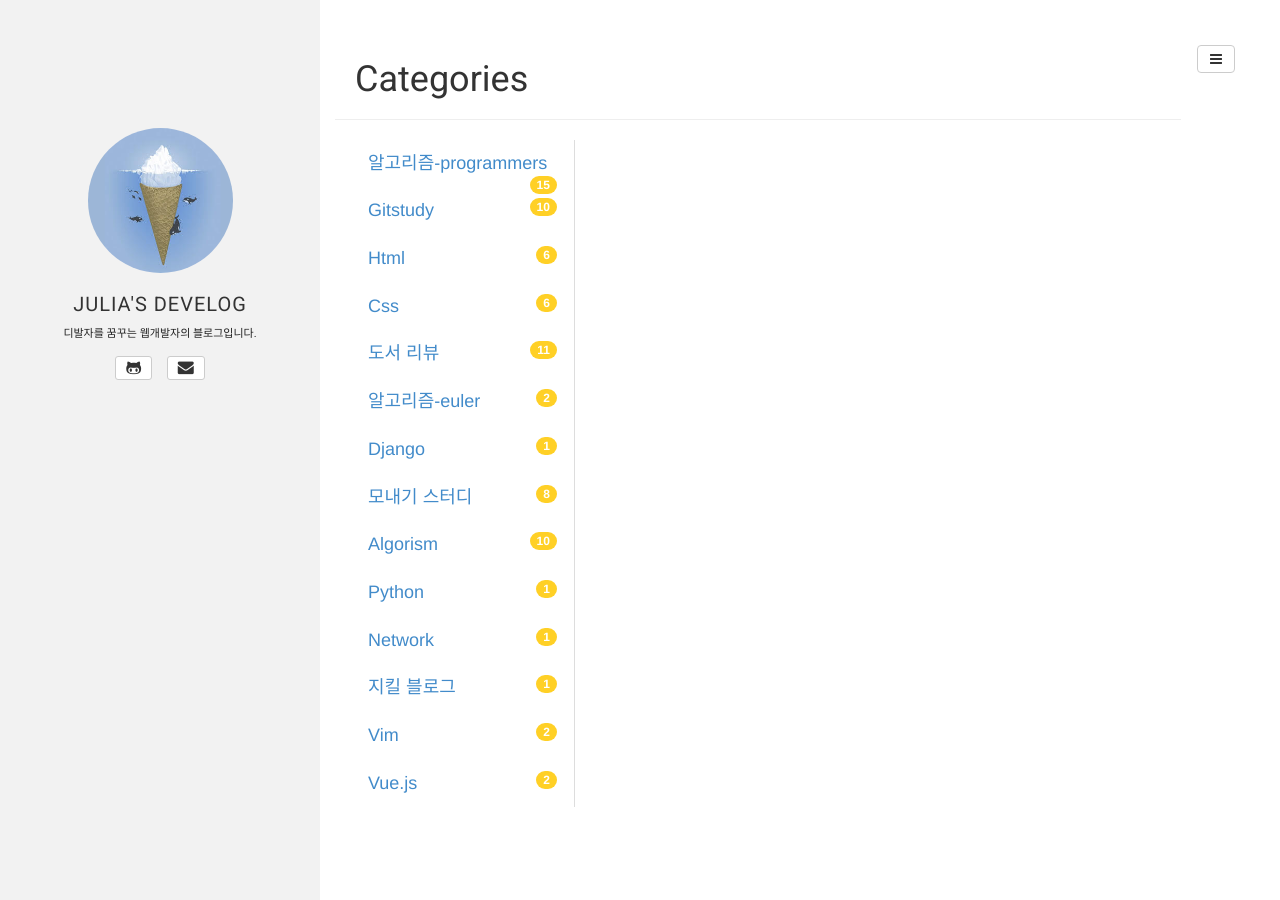
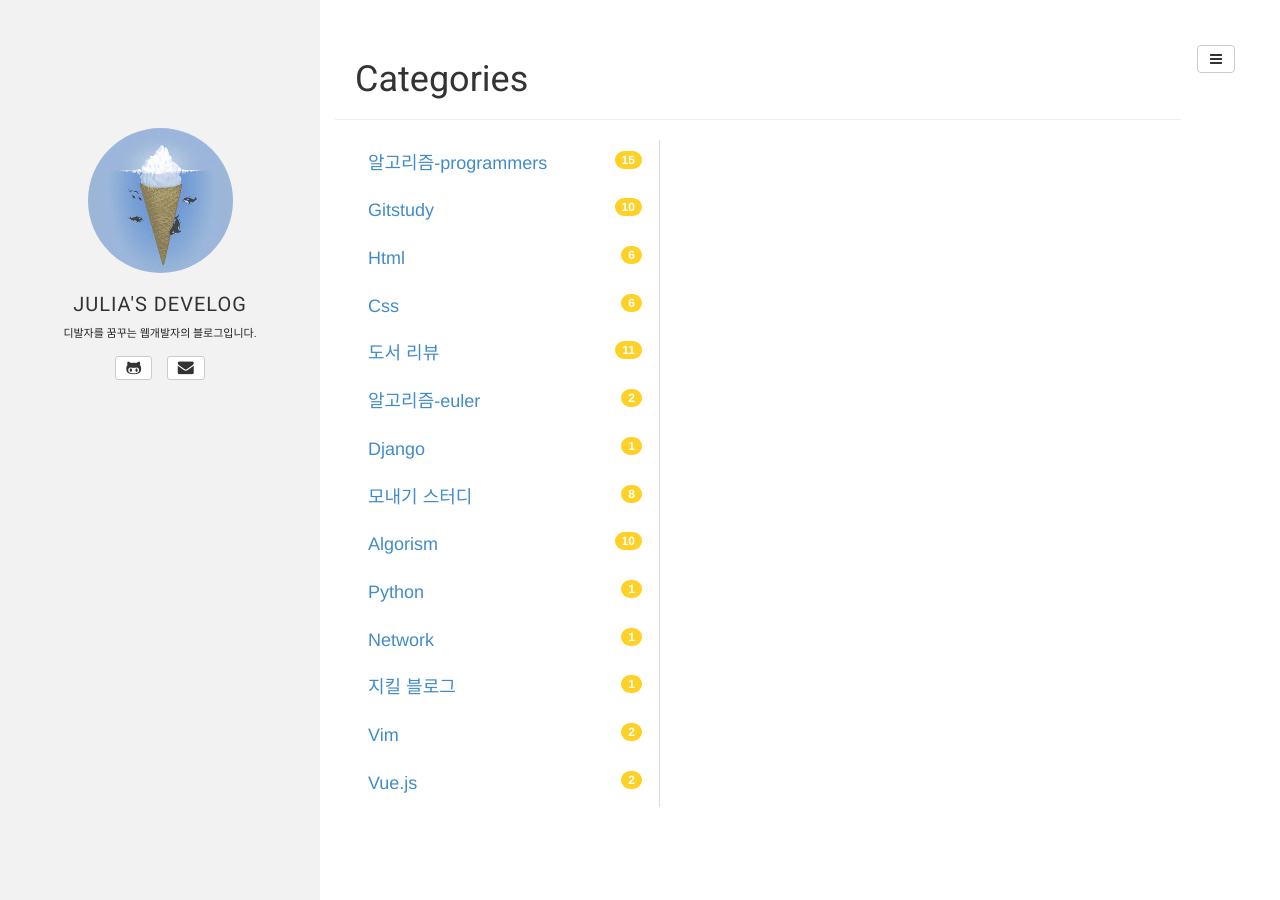
Before and after one commit to juliahwang/juliahwang.github.io, a Jekyll site: the page built from categories.html, in a window 1280 px wide. Built offline with Jekyll 4.4.1, drawn with Linux system fonts in a browser that asks for light colours; some web fonts are replaced.

Commit message:
modify tap menu width and content area width

```diff
--- a/categories.html
+++ b/categories.html
@@ -5,7 +5,7 @@ header: Posts By Category
 group: navigation
 ---
 
-<div class="col-sm-3 col-xs-6">
+<div class="col-sm-4 col-xs-6">
     <ul class="nav nav-tabs-vertical cat-tag-menu">
       {% assign categories_list = site.categories %}
       {% if categories_list.first[0] == null %}
@@ -29,7 +29,7 @@ group: navigation
     </ul>
 </div>
 <!-- Tab panes -->
-<div class="tab-content col-sm-9 col-xs-6">
+<div class="tab-content col-xs-6">
   {% for category in site.categories %}
     <div class="tab-pane" id="{{ category[0] | replace:' ','-' }}-ref">
 <!--       <h2 style="margin-top: 0px">Posts in {{ category[0] | capitalize }}</h2> -->
```
